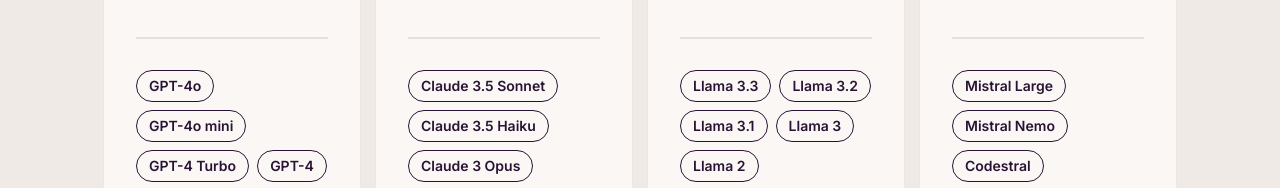
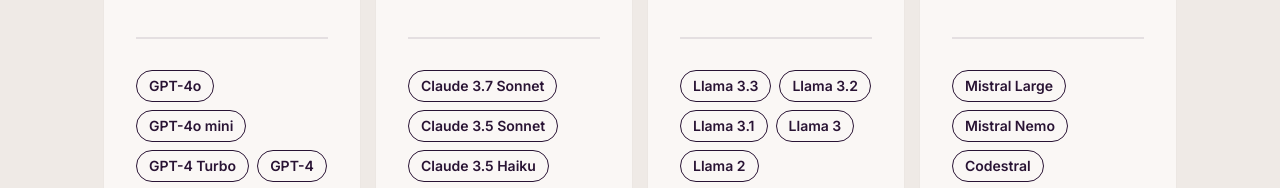
Before and after one commit to ppaanngggg/token-counter, a Next.js app: page / in a window 1280 px wide. Shown: the part 302-490 px from the top of the page. Built offline with nearby package versions, Linux system fonts and the light colour scheme.

Commit message:
add claude 3.7 sonnet

```diff
--- a/app/components/faq.tsx
+++ b/app/components/faq.tsx
@@ -194,6 +194,24 @@
             text or image inputs and outputting text), has higher intelligence
             than gpt-3.5-turbo but is just as fast. It is meant to be used for
             smaller tasks, including vision tasks.
+          </p>
+        </>
+      )}
+      {props.model === "claude-3.7-sonnet" && (
+        <>
+          <h3 className={qClass}>• Claude 3.7 Sonnet Introduction</h3>
+          <p className={aClass}>
+            Claude 3.7 Sonnet exemplifies versatility through its dual-mode
+            functionality. This innovative model combines traditional language
+            processing with enhanced reasoning capabilities, allowing users to
+            seamlessly switch between standard and advanced thinking modes. In
+            standard mode, it functions as an improved iteration of Claude 3.5
+            Sonnet, while the extended thinking mode enables deeper analytical
+            processing through self-reflection. This advanced mode significantly
+            enhances performance across various domains, including mathematics,
+            physics, coding, and complex instruction execution. Notably, the
+            model maintains consistent prompt responsiveness across both
+            operational modes.
           </p>
         </>
       )}
--- a/app/utils/groups.ts
+++ b/app/utils/groups.ts
@@ -62,6 +62,12 @@
   {
     name: "Anthropic",
     models: [
+      {
+        name: "Claude 3.7 Sonnet",
+        value: "claude-3.7-sonnet",
+        context: 200000,
+        hub: "Xenova/claude-tokenizer",
+      },
       {
         name: "Claude 3.5 Sonnet",
         value: "claude-3.5-sonnet",
```
